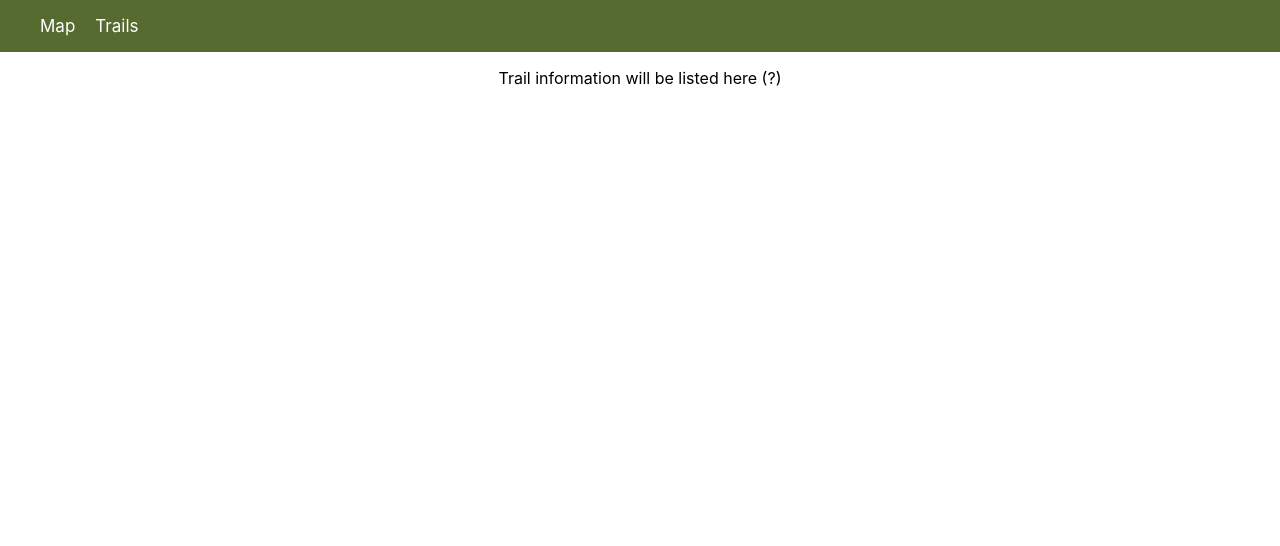
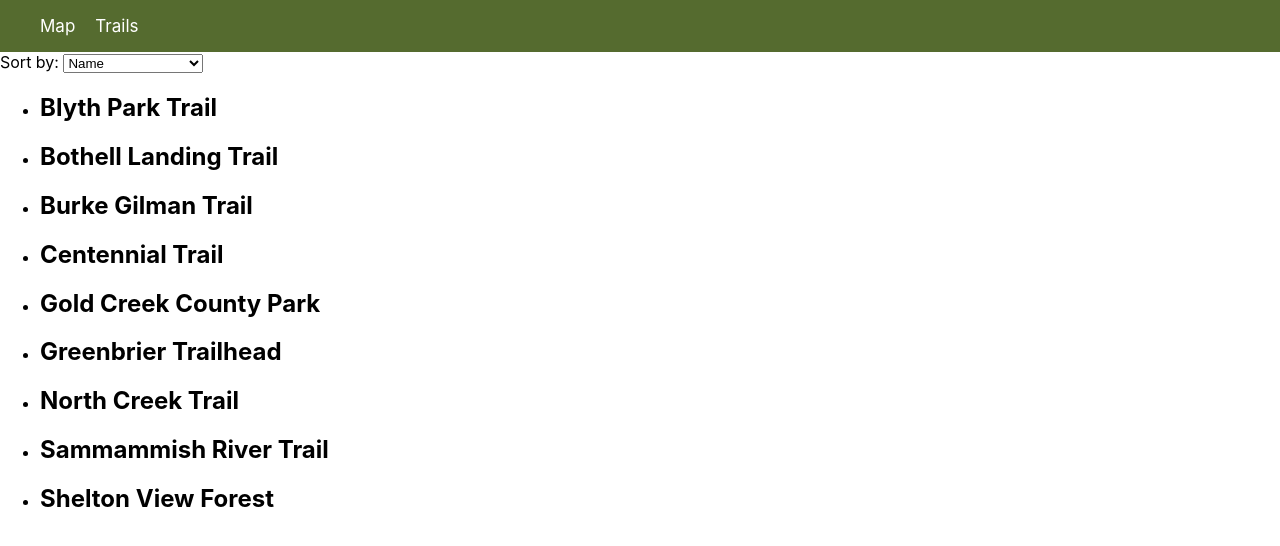
Before and after one commit to joshuaenoch/TrailMagic, a React (Create React App) app: page /list in a window 1280 px wide. Shown: the top 546 px of the page. Built offline with nearby package versions, Linux system fonts and the light colour scheme.

Commit message:
switched to oop and working trail list with sort

```diff
--- a/src/components/List.js
+++ b/src/components/List.js
@@ -1,12 +1,40 @@
-import React from "react"
+import React, {useState} from "react"
 import '../style.css';
+import parks from "./ParkList";
+import Park from "./Park";
 
 export default function List() {
+    const [sortBy, setSortBy] = useState('name');
+
+    const handleSortChange = (event) => {
+        setSortBy(event.target.value);
+    };
+
+    const sortedParks = [...parks].sort((a, b) => {
+        if (sortBy === 'name') {
+            return a.name.localeCompare(b.name);
+        } else if (sortBy === 'distance') {
+            return a.distance - b.distance; // Sort by least distance
+        }
+    });
+
     return (
         <div>
             <div>
-                <p className="testfont"> Trail information will be listed here (?) </p>
+                Sort by:{" "}
+                <select value={sortBy} onChange={handleSortChange}>
+                    <option value="name">Name</option>
+                    <option value="distance">Distance from UWB</option>
+                </select>
             </div>
+            <ul>
+                {sortedParks.map((park, index) => (
+                    <li key={index}>
+                        <h2>{park.name}</h2>
+                        <p>{/* Park description here */}</p>
+                    </li>
+                ))}
+            </ul>
         </div>
-    )
+    );
 }
--- a/src/components/Map.js
+++ b/src/components/Map.js
@@ -2,20 +2,9 @@ import React from 'react';
 import { MapContainer, TileLayer, Marker, Popup } from 'react-leaflet';
 import L from 'leaflet';
 import 'leaflet/dist/leaflet.css';
+import parks from './ParkList.js';
 
 export default function Map() {
-  const markers = [
-    {name: 'North Creek Trail', coords: [47.79424000606273, -122.20100224333618]},
-    {name: 'Shelton View Forest', coords: [47.78423829567166, -122.24205518813842]},
-    {name: 'Burke Gilman Trail', coords: [47.750249838223255, -122.21313988465711]},
-    {name: 'Bothell Landing Trail', coords: [47.758375235019784, -122.20765723231874]},
-    {name: 'Centennial Trail', coords: [47.80890259900624, -122.21770236115123]},
-    {name: 'Sammammish River Trail', coords: [47.758487063490136, -122.20486634232856]},
-    {name: 'Blyth Park Trail', coords: [47.750620548440125, -122.20895637464787]},
-    {name: 'Greenbrier Trailhead', coords: [47.76202022970643, -122.14903418999002]},
-    {name: 'Gold Creek County Park', coords: [47.74248995514461, -122.13949380533415]},
-  ]
-
   const markericon = L.icon({
     // Location pin icons created by Smashicons - Flaticon
     iconUrl: require("./pin.png"),
@@ -28,9 +17,9 @@ export default function Map() {
         url="https://{s}.tile.openstreetmap.org/{z}/{x}/{y}.png"
         attribution='&copy; <a href="https://www.openstreetmap.org/copyright">OpenStreetMap</a> contributors'
       />
-      {markers.map((markers, index)=>(
-        <Marker key={index} position={markers.coords} icon={markericon}>
-          <Popup>{markers.name}</Popup>
+      {parks.map((park, index) => (
+        <Marker key={index} position={park.coords} icon={markericon}>
+          <Popup>{park.name}</Popup>
         </Marker>
       ))}
     </MapContainer>
--- /dev/null
+++ b/src/components/Park.js
@@ -0,0 +1,9 @@
+class Park {
+  constructor(name, coords, distance/*, images, food, plants*/) {
+    this.name = name;
+    this.coords = coords;
+    this.distance = distance;
+  }
+}
+
+export default Park;
--- /dev/null
+++ b/src/components/ParkList.js
@@ -0,0 +1,15 @@
+import Park from './Park';
+
+const parks = [
+  new Park('North Creek Trail', [47.79424000606273, -122.20100224333618], 4.1),
+  new Park('Shelton View Forest', [47.78423829567166, -122.24205518813842], 4.0),
+  new Park('Burke Gilman Trail', [47.750249838223255, -122.21313988465711], 1.9),
+  new Park('Bothell Landing Trail', [47.758375235019784, -122.20765723231874], 1.3),
+  new Park('Centennial Trail', [47.80890259900624, -122.21770236115123], 5.3),
+  new Park('Sammammish River Trail', [47.758487063490136, -122.20486634232856], 3.4),
+  new Park('Blyth Park Trail', [47.750620548440125, -122.20895637464787], 1.8),
+  new Park('Greenbrier Trailhead', [47.76202022970643, -122.14903418999002], 3.5),
+  new Park('Gold Creek County Park', [47.74248995514461, -122.13949380533415], 4.2),
+];
+
+export default parks;
```
Also changed, not shown: src/components/icon.png (deleted).
